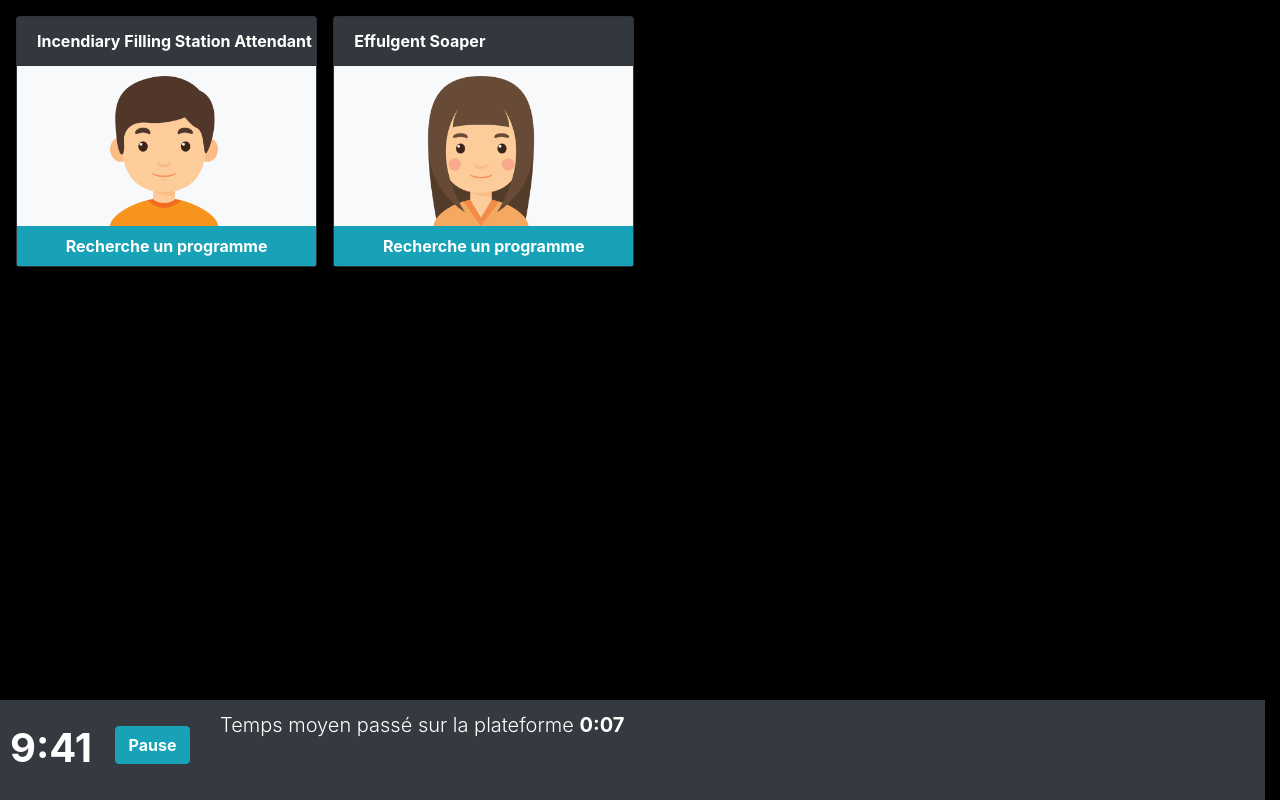
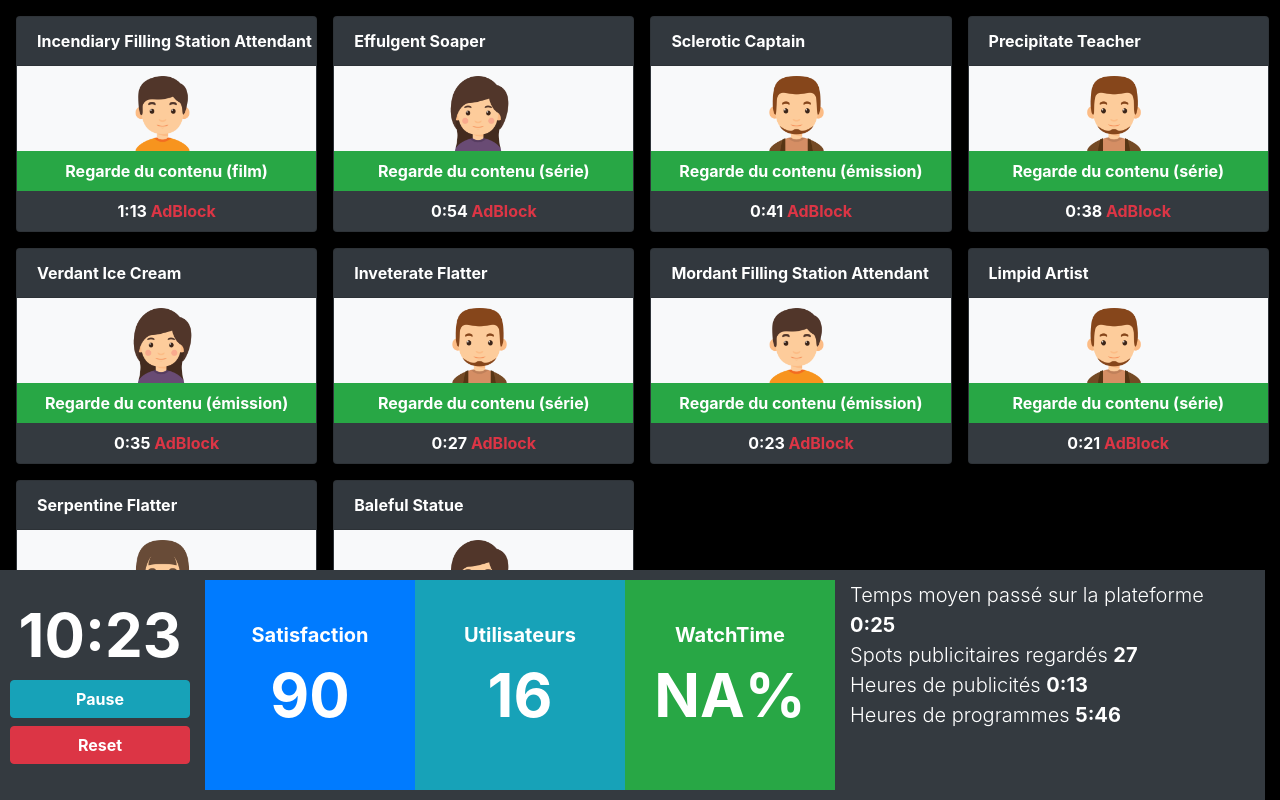
Before and after one commit to morgandruesne/ProjectWeek2019, a React (Create React App) app: page /collabo in a window 1280 px wide. Built offline with nearby package versions, Linux system fonts and the light colour scheme.

Commit message:
Update collabo system

```diff
--- a/src/component/collabo.js
+++ b/src/component/collabo.js
@@ -6,9 +6,24 @@ import { tsImportEqualsDeclaration } from '@babel/types';
     Const variables
 */
 
+const FRANCETV_ALGORITHM = false;
+const ONETIME_COLLABORATION = false;
+const ADBLOCK_USERS = true;
+const CONTINUE_SIMULATION = true;
+
 const IDLE_STATUS = "Recherche un programme";
 const AD_STATUS = "Regarde des publicités";
 const WATCH_STATUS = "Regarde du contenu";
+
+const NONE_STATUS = "";
+const FILM_STATUS = " (film)";
+const SERIES_STATUS = " (série)";
+const TVSHOW_STATUS = " (émission)";
+
+const ID_NONE = -1;
+const ID_SERIES = 0;
+const ID_FILM = 1;
+const ID_TVSHOW = 2;
 
 const adjectives = ["adamant", "adroit", "amatory", "animistic", "antic", "arcadian", "baleful", "bellicose", "bilious", "boorish", "calamitous", "caustic", "cerulean", "comely", "concomitant", "contumacious", "corpulent", "crapulous", "defamatory", "didactic", "dilatory", "dowdy", "efficacious", "effulgent", "egregious", "endemic", "equanimous", "execrable", "fastidious", "feckless", "fecund", "friable", "fulsome", "garrulous", "guileless", "gustatory", "heuristic", "histrionic", "hubristic", "incendiary", "insidious", "insolent", "intransigent", "inveterate", "invidious", "irksome", "jejune", "jocular", "judicious", "lachrymose", "limpid", "loquacious", "luminous", "mannered", "mendacious", "meretricious", "minatory", "mordant", "munificent", "nefarious", "noxious", "obtuse", "parsimonious", "pendulous", "pernicious", "pervasive", "petulant", "platitudinous", "precipitate", "propitious", "puckish", "querulous", "quiescent", "rebarbative", "recalcitant", "redolent", "rhadamanthine", "risible", "ruminative", "sagacious", "salubrious", "sartorial", "sclerotic", "serpentine", "spasmodic", "strident", "taciturn", "tenacious", "tremulous", "trenchant", "turbulent", "turgid", "ubiquitous", "uxorious", "verdant", "voluble", "voracious", "wheedling", "withering", "zealous"];
 const nouns = ["ninja", "chair", "pancake", "statue", "unicorn", "rainbows", "laser", "senor", "bunny", "captain", "nibblets", "cupcake", "carrot", "gnomes", "glitter", "potato", "salad", "toejam", "curtains", "beets", "toilet", "exorcism", "stick figures", "mermaid eggs", "sea barnacles", "dragons", "jellybeans", "snakes", "dolls", "bushes", "cookies", "apples", "ice cream", "ukulele", "kazoo", "banjo", "opera singer", "circus", "trampoline", "carousel", "carnival", "locomotive", "praying mantis", "animator", "artisan", "artist", "colorist", "inker", "coppersmith", "director", "designer", "flatter", "stylist", "leadman", "limner", "make-up artist", "model", "musician", "penciller", "producer", "scenographer", "set decorator", "silversmith", "teacher", "auto mechanic", "beader", "bobbin boy", "clerk of the chapel", "filling station attendant", "foreman", "maintenance engineering", "mechanic", "miller", "moldmaker", "panel beater", "patternmaker", "plant operator", "plumber", "sawfiler", "shop foreman", "soaper", "stationary engineer", "wheelwright", "woodworkers"];
@@ -40,7 +55,19 @@ class User {
         this.timeSpent = 0;
         this.image = "user/" + (Math.floor(Math.random() * 4) + 1) + ".png";
         this.status = IDLE_STATUS;
+        this.statusComplement = NONE_STATUS;
         this.statusClass = "bg-info";
+        this.watchRemaining = 0;
+        this.adRemaining = 0;
+        this.watchId = 0;
+        this.lastWatchId = ID_NONE;
+        this.lastAd = 0;
+
+        if (ADBLOCK_USERS === true && Math.random() < 0.28) {
+            this.adBlock = true;
+        } else {
+            this.adBlock = false;
+        }
     }
 }
 
@@ -57,14 +84,21 @@ class Collabo extends Component {
             disconnectedUserTotalTimeSpent: 0,
             disconnectedUserAmount: 0,
             users: [],
-            expectedCredits: 0,
+            userAmount: 0,
             _simulationState: "Pause",
             _simulationDate: 0,
             _simulationDateString: "9:00",
-            _disconnectedUserTimeAverageString: "0:00"
+            _disconnectedUserTimeAverageString: "0:00",
+            _globalAdWatch: 0,
+            _globalContentWatch: 0,
+            _satisfactionScore: 0,
+            _adWatched: 0,
+            _expectedCredits: 0,
+            _credits: 0,
+            _watchTime: 0,
+            _watchScore: 30
         };
-        this._loopIdentifier = setInterval(this._mainLoop, 10);
-        console.log(this.state._simulationDate);
+        this._loopIdentifier = setInterval(this._mainLoop, 5);
     }
 
     /*
@@ -72,14 +106,24 @@ class Collabo extends Component {
     */
 
     spawnUser = () => {
-        if (this.state.users.length < 18) {
+        // if (this.state.users.length < 18) {
             this.state.users.push(new User());
-        }
+            this.setState({userAmount: this.state.userAmount + 1});
+        // }
     }
 
     disconnectUser = (item, index) => {
         var liveRate = 0.0015 * ((item.timeSpent / 1800) + 1);
 
+        if (item.watchId === ID_SERIES) {
+            liveRate /= 2;
+        }
+        if (item.watchId === ID_FILM) {
+            liveRate /= 4;
+        }
+        if (item.lastWatchId === ID_FILM) {
+            liveRate *= 4;
+        }
         if (Math.random() < liveRate) {
             var disconnectedUserTimeAverage = this.state.disconnectedUserTimeAverage;
             var disconnectedUserTotalTimeSpent = this.state.disconnectedUserTotalTimeSpent + item.timeSpent;
@@ -91,13 +135,114 @@ class Collabo extends Component {
         this.setState({item});
     }
 
+    watchAdFranceTV = (item) => {
+        if (item.adBlock === true) {
+            return;
+        }
+        item.status = AD_STATUS;
+        item.statusClass = "bg-warning";
+        if (item.watchId === ID_SERIES) {
+            item.adRemaining = 30;
+        } else if (item.watchId === ID_FILM) {
+            item.adRemaining = 60;
+        } else {
+            item.adRemaining = 60;
+        }
+        this.setState({
+            _adWatched: this.state._adWatched + item.adRemaining / 30,
+            _satisfactionScore: this.state._satisfactionScore - 10
+        });
+    }
+
+    watchAdHestia = (item) => {
+        var expectedCredits = this.state._expectedCredits;
+        var credits = this.state._credits;
+        var satisfactionScore = this.state._satisfactionScore;
+
+        expectedCredits += (item.watchId === ID_SERIES) ? this.state._watchScore : this.state._watchScore * 2;
+        if (item.adBlock === true) {
+            return;
+        }
+        if (credits < expectedCredits && item.lastAd === 0) {
+            item.lastAd = 2;
+            credits += (item.watchId === ID_SERIES) ? 90 : 180;
+            item.adRemaining += (item.watchId === ID_SERIES) ? 90 : 180;
+            item.status = AD_STATUS;
+            item.statusClass = "bg-warning";
+            satisfactionScore -= 20;
+        }
+        satisfactionScore += 10;
+        this.setState({
+            _adWatched: this.state._adWatched + item.adRemaining / 30,
+            _satisfactionScore: satisfactionScore,
+            _expectedCredits: expectedCredits,
+            _credits: credits
+        });
+    }
+
+    findContent = (item) => {
+        var chooseRate = 0.0015 * ((item.timeSpent / 100) + 1);
+
+        if (item.status === IDLE_STATUS && Math.random() < chooseRate) {
+            item.status = WATCH_STATUS;
+            item.statusClass = "bg-success"
+            if (Math.random() < 0.50) {
+                item.watchRemaining = 1200;
+                item.watchId = ID_SERIES;
+                item.statusComplement = SERIES_STATUS;
+            } else if (Math.random() < 0.75) {
+                item.watchRemaining = 7200;
+                item.watchId = ID_TVSHOW;
+                item.statusComplement = TVSHOW_STATUS;
+            } else {
+                item.watchRemaining = 5200;
+                item.watchId = ID_FILM;
+                item.statusComplement = FILM_STATUS;
+            }
+
+            if (FRANCETV_ALGORITHM === true) {
+                this.watchAdFranceTV(item);
+            } else {
+                this.watchAdHestia(item);
+            }
+        }
+    }
+
     /*
         Control simulation behavior
     */
 
+    updateWatchTime = (item) => {
+        if (item.status === WATCH_STATUS && item.watchRemaining > 0) {
+            item.watchRemaining -= 5;
+            this.setState({_globalContentWatch: this.state._globalContentWatch + 5});
+        }
+        if (item.status === WATCH_STATUS && item.watchRemaining === 0) {
+            item.status = IDLE_STATUS;
+            item.statusComplement = NONE_STATUS;
+            item.lastWatchId = item.watchId;
+            item.watchId = ID_NONE;
+            item.statusClass = "bg-info";
+            if (ONETIME_COLLABORATION === false && item.lastAd > 0) {
+                item.lastAd -= 1;
+            }
+        }
+        if (item.status === AD_STATUS && item.adRemaining > 0) {
+            item.adRemaining -= 5;
+            this.setState({_globalAdWatch: this.state._globalAdWatch + 5});
+        }
+        if (item.status === AD_STATUS && item.adRemaining === 0) {
+            item.status = WATCH_STATUS;
+            item.statusClass = "bg-success";
+        }
+    }
+
     updateAverage = () => {
+        var watchTime = (((this.state._globalAdWatch) / this.state._globalContentWatch) * 100).toFixed(2);
+
         this.setState({
-            _disconnectedUserTimeAverageString: fancyTimeString(this.state.disconnectedUserTimeAverage)
+            _disconnectedUserTimeAverageString: fancyTimeString(this.state.disconnectedUserTimeAverage),
+            _watchTime: watchTime
         });
     }
 
@@ -107,18 +252,29 @@ class Collabo extends Component {
 
         if (timestamp >= 43200) {
             timestamp = 0;
-            this._pause();
+            if (CONTINUE_SIMULATION === false) {
+                this._pause();
+            }
         }
         this.setState({_simulationDate: timestamp, _simulationDateString : dateString});
     }
 
     _mainLoop = () => {
-        if (Math.random() < 0.01) { this.spawnUser(); }
+        // Spawn behavior
+        if (Math.random() < 0.015) {
+            this.spawnUser();
+        }
+
+        // Users iterations and actions
         for (var i = 0; i < this.state.users.length; i++) {
             var item = this.state.users[i];
             item.timeSpent += 5;
             this.disconnectUser(item, i);
+            this.updateWatchTime(item);
+            this.findContent(item);
         }
+
+        // Updating informations about simulation and users
         this.updateAverage();
         this.updateDate();
         this.forceUpdate();
@@ -134,6 +290,28 @@ class Collabo extends Component {
         }
     }
 
+    _reset = (postId, e) => {
+        this.setState({
+            disconnectedUserTimeAverage: 0,
+            disconnectedUserTotalTimeSpent: 0,
+            disconnectedUserAmount: 0,
+            users: [],
+            userAmount: 0,
+            _simulationState: "Pause",
+            _simulationDate: 0,
+            _simulationDateString: "9:00",
+            _disconnectedUserTimeAverageString: "0:00",
+            _globalAdWatch: 0,
+            _globalContentWatch: 0,
+            _satisfactionScore: 0,
+            _adWatched: 0,
+            _expectedCredits: 0,
+            _credits: 0,
+            _watchTime: 0,
+            _watchScore: 30
+        });
+    }
+
     /*
         Render
     */
@@ -147,32 +325,59 @@ class Collabo extends Component {
                             {item.id}
                         </div>
                         <div className="bg-light">
-                            <img className="center-img w-50" src={item.image} alt="bullshit" />
+                            <img className="center-img w-25" src={item.image} alt="bullshit" />
                         </div>
                         <div className={"card-text mt-0 text-center p-2 font-weight-bold " + item.statusClass}>
-                            {item.status}
+                            {item.status}{item.statusComplement}
+                        </div>
+                        <div className="card-text mt-0 text-center p-2 font-weight-bold">
+                            <span>{fancyTimeString(item.timeSpent)}</span>
+                            {item.adBlock ?
+                                <span className="text-success"> AdBlock</span> : <span className="text-danger"> AdBlock</span>
+                            }
                         </div>
                     </div>
                 ))}
                 <div className="infobar bg-dark row">
-                    <div className="col-lg-1 text-right clock mt-2">
+                    <div className="col-lg-2 text-center clock infobar-bubble">
                         {this.state._simulationDateString}
-                    </div>
-                    <div className="col-lg-1 pause-btn mt-3">
                         <button
                             className="btn btn-block btn-info comments font-weight-bold"
                             onClick={ this._pause }
                         >
                             {this.state._simulationState}
                         </button>
+                        <button
+                            className="btn btn-block btn-danger comments font-weight-bold"
+                            onClick={ this._reset }
+                        >
+                            Reset
+                        </button>
                     </div>
-                    <div className="col-lg-10 font-weight-light">
-                        Temps moyen passé sur la plateforme <span className="font-weight-bold">{this.state._disconnectedUserTimeAverageString}</span>
+                    {/* <div className="col-lg-2 pause-btn text-center infobar-bubble">
+                        <br/>
+                        {ADBLOCK_USERS ? <span className="text-success"> Prend en compte AdBlock</span> : <span className="text-danger"> Prend en compte AdBlock</span>} <br/>
+                        {!FRANCETV_ALGORITHM ? <span className="text-success"> Algorithme collaboratif</span> : <span className="text-danger"> Algorithme collaboratif</span>} <br/>
+                        {ONETIME_COLLABORATION ? <span className="text-success"> Une publicité par jour par utilisateur</span> : <span className="text-danger"> Une publicité par jour par utilisateur</span>}
+                    </div> */}
+                    <div className="col-lg-2 pause-btn text-center infobar-bubble bg-primary">
+                        <br/> Satisfaction<br/>
+                        <span className="font-weight-bold font-60">{this.state._satisfactionScore}</span>
                     </div>
-
-
-
-
+                    <div className="col-lg-2 pause-btn text-center infobar-bubble bg-info">
+                        <br/> Utilisateurs<br/>
+                        <span className="font-weight-bold font-60">{this.state.userAmount}</span>
+                    </div>
+                    <div className="col-lg-2 pause-btn text-center infobar-bubble bg-success">
+                        <br/> WatchTime<br/>
+                        <span className="font-weight-bold font-60">{this.state._watchTime < 3.5 ? this.state._watchTime : <span>NA</span>}%</span>
+                    </div>
+                    <div className="col-lg-4 font-weight-light">
+                        Temps moyen passé sur la plateforme <span className="font-weight-bold">{this.state._disconnectedUserTimeAverageString}</span> <br/>
+                        Spots publicitaires regardés <span className="font-weight-bold">{this.state._adWatched}</span> <br/>
+                        Heures de publicités <span className="font-weight-bold">{fancyTimeString(this.state._globalAdWatch)}</span> <br/>
+                        Heures de programmes <span className="font-weight-bold">{fancyTimeString(this.state._globalContentWatch)}</span>
+                    </div>
                 </div>
             </div>
         );
--- a/src/index.css
+++ b/src/index.css
@@ -19,13 +19,13 @@ code {
 .center-img {
   margin-top: 10px;
   position: relative;
-  left: 4.5rem;
+  left: 6.75rem;
 }
 
 .infobar {
   position: fixed;
   bottom: 0;
-  height: 100px;
+  height: 230px;
   width: 100%;
   padding: 10px;
   color: white;
@@ -41,9 +41,18 @@ code {
 }
 
 .clock {
-  font-size: 40px;
+  font-size: 60px;
 }
 
 .pause-btn {
   height: 100px;
 }
+
+.infobar-bubble {
+  height: 100%;
+  padding-top: 10px;
+}
+
+.font-60 {
+  font-size: 60px;
+}
```
